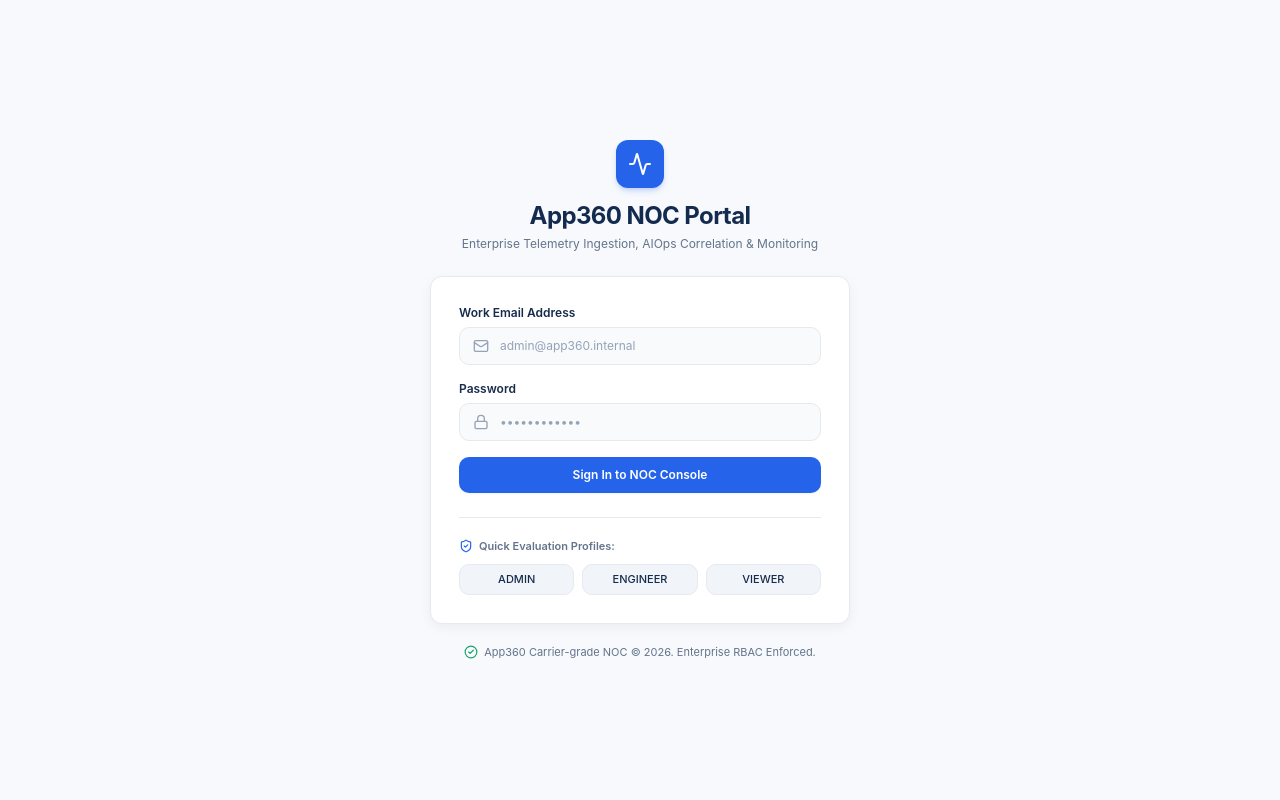
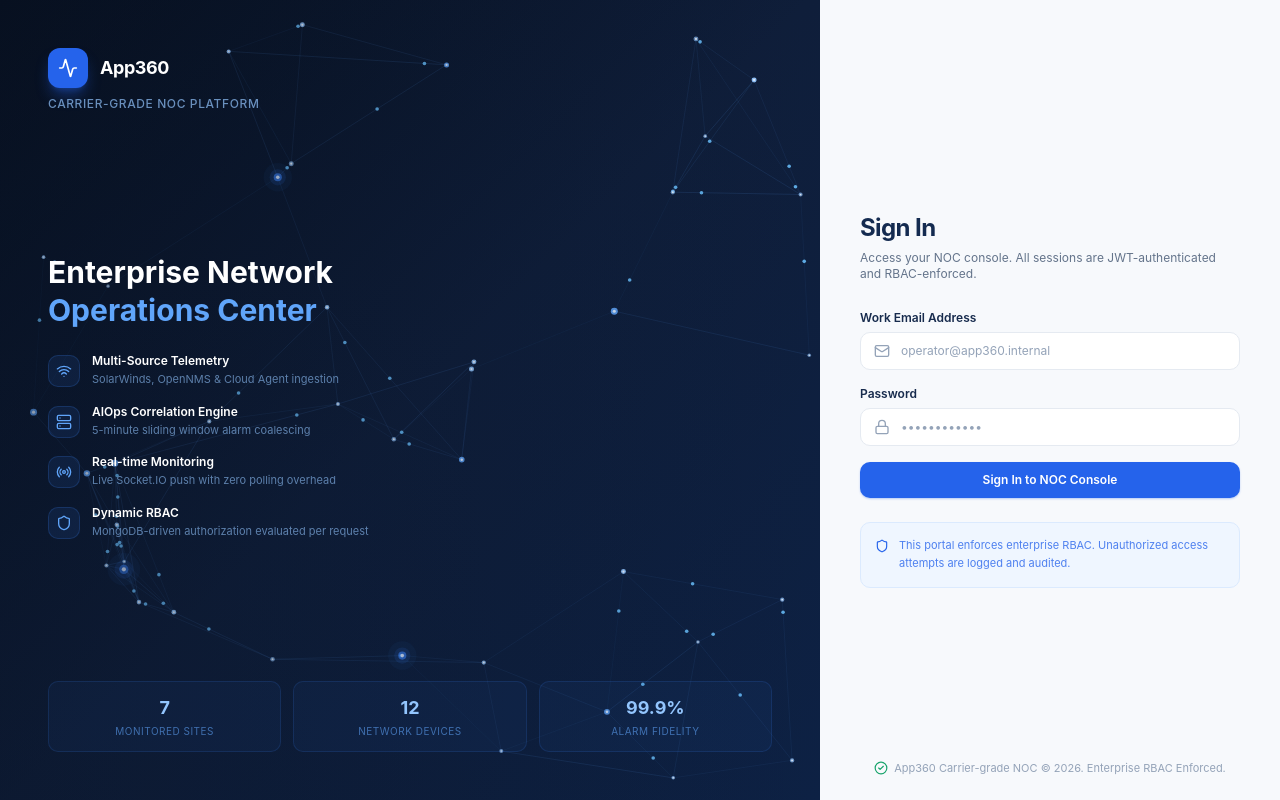
Before and after one commit to naveenxr/App360, a Next.js app in the folder frontend/: page /login in a window 1280 px wide. Built offline with nearby package versions, Linux system fonts and the light colour scheme; no server answers.

Commit message:
feat(login): remove quick eval profiles, add animated network topology background

```diff
--- a/frontend/src/app/login/page.tsx
+++ b/frontend/src/app/login/page.tsx
@@ -1,9 +1,195 @@
 'use client';
 
-import React, { useState, useEffect } from 'react';
+import React, { useState, useEffect, useRef } from 'react';
 import { useRouter } from 'next/navigation';
 import { useAuth } from '../../context/AuthContext';
-import { Activity, Lock, Mail, AlertCircle, Loader2, ShieldCheck, CheckCircle2 } from 'lucide-react';
+import { Activity, Lock, Mail, AlertCircle, Loader2, CheckCircle2, Shield, Wifi, Server, Radio } from 'lucide-react';
+
+// Animated network node for canvas background
+interface Node {
+  x: number;
+  y: number;
+  vx: number;
+  vy: number;
+  r: number;
+  alpha: number;
+  pulse: number;
+  pulseSpeed: number;
+  type: 'hub' | 'node' | 'endpoint';
+}
+
+interface Edge {
+  from: number;
+  to: number;
+  alpha: number;
+  active: boolean;
+  progress: number;
+  speed: number;
+}
+
+function NetworkCanvas() {
+  const canvasRef = useRef<HTMLCanvasElement>(null);
+
+  useEffect(() => {
+    const canvas = canvasRef.current;
+    if (!canvas) return;
+    const ctx = canvas.getContext('2d');
+    if (!ctx) return;
+
+    let animId: number;
+    let nodes: Node[] = [];
+    let edges: Edge[] = [];
+
+    const resize = () => {
+      canvas.width = canvas.offsetWidth;
+      canvas.height = canvas.offsetHeight;
+    };
+    resize();
+    window.addEventListener('resize', resize);
+
+    // Build the network
+    const initNetwork = () => {
+      nodes = [];
+      edges = [];
+      const count = Math.floor((canvas.width * canvas.height) / 14000);
+      const total = Math.max(18, Math.min(count, 40));
+
+      for (let i = 0; i < total; i++) {
+        const type: Node['type'] = i < 3 ? 'hub' : i < 10 ? 'node' : 'endpoint';
+        nodes.push({
+          x: Math.random() * canvas.width,
+          y: Math.random() * canvas.height,
+          vx: (Math.random() - 0.5) * 0.25,
+          vy: (Math.random() - 0.5) * 0.25,
+          r: type === 'hub' ? 5 : type === 'node' ? 3.5 : 2.5,
+          alpha: 0.6 + Math.random() * 0.4,
+          pulse: Math.random() * Math.PI * 2,
+          pulseSpeed: 0.02 + Math.random() * 0.025,
+          type
+        });
+      }
+
+      // Create edges between nearby nodes
+      const maxDist = canvas.width * 0.22;
+      for (let i = 0; i < nodes.length; i++) {
+        for (let j = i + 1; j < nodes.length; j++) {
+          const dx = nodes[i].x - nodes[j].x;
+          const dy = nodes[i].y - nodes[j].y;
+          const dist = Math.sqrt(dx * dx + dy * dy);
+          if (dist < maxDist) {
+            edges.push({
+              from: i,
+              to: j,
+              alpha: 0.08 + Math.random() * 0.14,
+              active: Math.random() < 0.25,
+              progress: Math.random(),
+              speed: 0.003 + Math.random() * 0.007
+            });
+          }
+        }
+      }
+    };
+    initNetwork();
+
+    const draw = () => {
+      ctx.clearRect(0, 0, canvas.width, canvas.height);
+
+      // Update + draw edges
+      for (const edge of edges) {
+        const a = nodes[edge.from];
+        const b = nodes[edge.to];
+        const dx = b.x - a.x;
+        const dy = b.y - a.y;
+
+        // Static edge line
+        ctx.beginPath();
+        ctx.moveTo(a.x, a.y);
+        ctx.lineTo(b.x, b.y);
+        ctx.strokeStyle = `rgba(96,165,250,${edge.alpha})`;
+        ctx.lineWidth = 0.6;
+        ctx.stroke();
+
+        // Data packet traveling along active edges
+        if (edge.active) {
+          edge.progress += edge.speed;
+          if (edge.progress > 1) {
+            edge.progress = 0;
+            edge.active = Math.random() < 0.7;
+          }
+          const px = a.x + dx * edge.progress;
+          const py = a.y + dy * edge.progress;
+          ctx.beginPath();
+          ctx.arc(px, py, 1.8, 0, Math.PI * 2);
+          ctx.fillStyle = 'rgba(99,179,237,0.95)';
+          ctx.fill();
+        } else if (Math.random() < 0.002) {
+          edge.active = true;
+        }
+      }
+
+      // Update + draw nodes
+      for (const node of nodes) {
+        node.x += node.vx;
+        node.y += node.vy;
+        node.pulse += node.pulseSpeed;
+
+        // Bounce off edges
+        if (node.x < 0 || node.x > canvas.width) node.vx *= -1;
+        if (node.y < 0 || node.y > canvas.height) node.vy *= -1;
+
+        const pulseFactor = 0.85 + 0.15 * Math.sin(node.pulse);
+        const baseColor =
+          node.type === 'hub'
+            ? '59,130,246'   // blue-500
+            : node.type === 'node'
+            ? '96,165,250'   // blue-400
+            : '147,197,253'; // blue-300
+
+        // Outer glow ring (hubs only)
+        if (node.type === 'hub') {
+          ctx.beginPath();
+          ctx.arc(node.x, node.y, node.r * 3.5 * pulseFactor, 0, Math.PI * 2);
+          ctx.fillStyle = `rgba(${baseColor},0.06)`;
+          ctx.fill();
+
+          ctx.beginPath();
+          ctx.arc(node.x, node.y, node.r * 2 * pulseFactor, 0, Math.PI * 2);
+          ctx.fillStyle = `rgba(${baseColor},0.14)`;
+          ctx.fill();
+        }
+
+        // Core dot
+        ctx.beginPath();
+        ctx.arc(node.x, node.y, node.r * pulseFactor, 0, Math.PI * 2);
+        ctx.fillStyle = `rgba(${baseColor},${node.alpha})`;
+        ctx.fill();
+
+        // Bright center highlight
+        ctx.beginPath();
+        ctx.arc(node.x, node.y, node.r * 0.45 * pulseFactor, 0, Math.PI * 2);
+        ctx.fillStyle = `rgba(255,255,255,0.75)`;
+        ctx.fill();
+      }
+
+      animId = requestAnimationFrame(draw);
+    };
+
+    draw();
+
+    return () => {
+      cancelAnimationFrame(animId);
+      window.removeEventListener('resize', resize);
+    };
+  }, []);
+
+  return (
+    <canvas
+      ref={canvasRef}
+      className="absolute inset-0 w-full h-full"
+      style={{ display: 'block' }}
+    />
+  );
+}
 
 export default function LoginPage() {
   const router = useRouter();
@@ -13,10 +199,6 @@ export default function LoginPage() {
   const [password, setPassword] = useState('');
   const [error, setError] = useState<string | null>(null);
   const [isSubmitting, setIsSubmitting] = useState(false);
-
-  const showDevCredentials =
-    process.env.NODE_ENV !== 'production' ||
-    process.env.NEXT_PUBLIC_ENABLE_DEMO_LOGIN === 'true';
 
   useEffect(() => {
     if (!authLoading && isAuthenticated) {
@@ -47,49 +229,124 @@ export default function LoginPage() {
     }
   };
 
-  const handleQuickLogin = (userEmail: string, userPass: string) => {
-    setEmail(userEmail);
-    setPassword(userPass);
-    setError(null);
-  };
+  return (
+    <div className="min-h-screen flex" style={{ background: '#0B1526' }}>
 
-  return (
-    <div className="min-h-screen bg-[#F7F9FC] flex flex-col justify-center items-center p-4 text-[#172B4D] selection:bg-[#2563EB] selection:text-white">
-      <div className="w-full max-w-[420px]">
-        {/* Brand Header */}
-        <div className="text-center mb-6">
-          <div className="inline-flex items-center justify-center w-12 h-12 rounded-xl bg-[#2563EB] text-white shadow-md shadow-[#2563EB]/20 mb-3">
-            <Activity className="w-6 h-6" />
+      {/* ── LEFT PANEL: animated network canvas ── */}
+      <div className="hidden lg:flex lg:flex-1 relative overflow-hidden flex-col justify-between p-12"
+        style={{
+          background: 'linear-gradient(135deg, #071020 0%, #0F1E3A 50%, #0D2144 100%)'
+        }}
+      >
+        {/* Animated canvas */}
+        <NetworkCanvas />
+
+        {/* Gradient overlay so text stays readable */}
+        <div className="absolute inset-0"
+          style={{
+            background: 'linear-gradient(to right, rgba(7,16,32,0.35) 0%, rgba(7,16,32,0.0) 100%)'
+          }}
+        />
+
+        {/* Top brand mark */}
+        <div className="relative z-10">
+          <div className="flex items-center gap-3 mb-2">
+            <div className="w-10 h-10 rounded-xl bg-[#2563EB] flex items-center justify-center shadow-lg shadow-blue-600/40">
+              <Activity className="w-5 h-5 text-white" />
+            </div>
+            <span className="text-white font-bold text-lg tracking-tight">App360</span>
           </div>
-          <h1 className="text-2xl font-bold text-[#142B50] tracking-tight">App360 NOC Portal</h1>
-          <p className="text-xs text-[#64748B] mt-1">
-            Enterprise Telemetry Ingestion, AIOps Correlation & Monitoring
+          <p className="text-blue-300/70 text-xs font-medium tracking-wider uppercase">
+            Carrier-grade NOC Platform
           </p>
         </div>
 
-        {/* Login Card */}
-        <div className="bg-white border border-[#E5EAF1] rounded-xl p-7 shadow-[0_4px_12px_rgba(0,0,0,0.05)]">
+        {/* Centre feature badges */}
+        <div className="relative z-10 space-y-4">
+          <h2 className="text-white text-3xl font-bold leading-tight mb-6">
+            Enterprise Network<br />
+            <span className="text-blue-400">Operations Center</span>
+          </h2>
+
+          {[
+            { icon: <Wifi className="w-4 h-4" />, title: 'Multi-Source Telemetry', desc: 'SolarWinds, OpenNMS & Cloud Agent ingestion' },
+            { icon: <Server className="w-4 h-4" />, title: 'AIOps Correlation Engine', desc: '5-minute sliding window alarm coalescing' },
+            { icon: <Radio className="w-4 h-4" />, title: 'Real-time Monitoring', desc: 'Live Socket.IO push with zero polling overhead' },
+            { icon: <Shield className="w-4 h-4" />, title: 'Dynamic RBAC', desc: 'MongoDB-driven authorization evaluated per request' },
+          ].map((f, i) => (
+            <div key={i} className="flex items-start gap-3 group">
+              <div className="mt-0.5 w-8 h-8 rounded-lg bg-blue-500/10 border border-blue-500/20 flex items-center justify-center text-blue-400 group-hover:bg-blue-500/20 transition-colors shrink-0">
+                {f.icon}
+              </div>
+              <div>
+                <p className="text-white text-xs font-semibold">{f.title}</p>
+                <p className="text-blue-300/60 text-[11px] mt-0.5">{f.desc}</p>
+              </div>
+            </div>
+          ))}
+        </div>
+
+        {/* Bottom stats strip */}
+        <div className="relative z-10 grid grid-cols-3 gap-3">
+          {[
+            { label: 'Monitored Sites', value: '7' },
+            { label: 'Network Devices', value: '12' },
+            { label: 'Alarm Fidelity', value: '99.9%' },
+          ].map((s, i) => (
+            <div key={i} className="rounded-lg border border-blue-500/15 bg-blue-500/5 p-3 text-center">
+              <p className="text-blue-300 font-bold text-lg">{s.value}</p>
+              <p className="text-blue-400/60 text-[10px] mt-0.5 uppercase tracking-wider">{s.label}</p>
+            </div>
+          ))}
+        </div>
+      </div>
+
+      {/* ── RIGHT PANEL: login form ── */}
+      <div className="flex-1 lg:max-w-[460px] flex flex-col justify-center items-center p-8 relative"
+        style={{ background: '#F7F9FC' }}
+      >
+        {/* Mobile brand (hidden on lg) */}
+        <div className="lg:hidden mb-8 text-center">
+          <div className="inline-flex items-center justify-center w-12 h-12 rounded-xl bg-[#2563EB] text-white shadow-md mb-3">
+            <Activity className="w-6 h-6" />
+          </div>
+          <h1 className="text-xl font-bold text-[#142B50]">App360 NOC Portal</h1>
+          <p className="text-xs text-[#64748B] mt-1">Enterprise Telemetry Ingestion, AIOps Correlation & Monitoring</p>
+        </div>
+
+        <div className="w-full max-w-[380px]">
+          {/* Heading */}
+          <div className="mb-7">
+            <h2 className="text-2xl font-bold text-[#142B50] tracking-tight">Sign In</h2>
+            <p className="text-xs text-[#64748B] mt-1.5">
+              Access your NOC console. All sessions are JWT-authenticated and RBAC-enforced.
+            </p>
+          </div>
+
+          {/* Error banner */}
           {error && (
-            <div className="mb-5 p-3 rounded-lg bg-[#FEF2F2] border border-[#FECACA] text-[#DC4545] text-xs flex items-center gap-2.5">
-              <AlertCircle className="w-4 h-4 shrink-0 text-[#DC4545]" />
+            <div className="mb-5 p-3.5 rounded-lg bg-[#FEF2F2] border border-[#FECACA] text-[#DC4545] text-xs flex items-center gap-2.5">
+              <AlertCircle className="w-4 h-4 shrink-0" />
               <span>{error}</span>
             </div>
           )}
 
+          {/* Form */}
           <form onSubmit={handleSubmit} className="space-y-4">
             <div>
               <label className="block text-xs font-semibold text-[#172B4D] mb-1.5">
                 Work Email Address
               </label>
               <div className="relative">
-                <Mail className="w-4 h-4 text-[#94A3B8] absolute left-3.5 top-1/2 -translate-y-1/2" />
+                <Mail className="w-4 h-4 text-[#94A3B8] absolute left-3.5 top-1/2 -translate-y-1/2 pointer-events-none" />
                 <input
                   type="email"
                   value={email}
                   onChange={(e) => setEmail(e.target.value)}
-                  placeholder="admin@app360.internal"
+                  placeholder="operator@app360.internal"
                   required
-                  className="w-full pl-10 pr-3.5 py-2.5 rounded-lg bg-[#F8FAFC] border border-[#E5EAF1] text-xs text-[#172B4D] placeholder-[#94A3B8] focus:outline-none focus:border-[#2563EB] focus:bg-white focus:ring-2 focus:ring-[#2563EB]/10 transition-all"
+                  autoComplete="email"
+                  className="w-full pl-10 pr-3.5 py-2.5 rounded-lg bg-white border border-[#E5EAF1] text-xs text-[#172B4D] placeholder-[#94A3B8] focus:outline-none focus:border-[#2563EB] focus:ring-2 focus:ring-[#2563EB]/10 transition-all shadow-xs"
                 />
               </div>
             </div>
@@ -97,14 +354,15 @@ export default function LoginPage() {
             <div>
               <label className="block text-xs font-semibold text-[#172B4D] mb-1.5">Password</label>
               <div className="relative">
-                <Lock className="w-4 h-4 text-[#94A3B8] absolute left-3.5 top-1/2 -translate-y-1/2" />
+                <Lock className="w-4 h-4 text-[#94A3B8] absolute left-3.5 top-1/2 -translate-y-1/2 pointer-events-none" />
                 <input
                   type="password"
                   value={password}
                   onChange={(e) => setPassword(e.target.value)}
                   placeholder="••••••••••••"
                   required
-                  className="w-full pl-10 pr-3.5 py-2.5 rounded-lg bg-[#F8FAFC] border border-[#E5EAF1] text-xs text-[#172B4D] placeholder-[#94A3B8] focus:outline-none focus:border-[#2563EB] focus:bg-white focus:ring-2 focus:ring-[#2563EB]/10 transition-all"
+                  autoComplete="current-password"
+                  className="w-full pl-10 pr-3.5 py-2.5 rounded-lg bg-white border border-[#E5EAF1] text-xs text-[#172B4D] placeholder-[#94A3B8] focus:outline-none focus:border-[#2563EB] focus:ring-2 focus:ring-[#2563EB]/10 transition-all shadow-xs"
                 />
               </div>
             </div>
@@ -112,7 +370,7 @@ export default function LoginPage() {
             <button
               type="submit"
               disabled={isSubmitting}
-              className="w-full py-2.5 mt-2 rounded-lg bg-[#2563EB] hover:bg-[#1D4ED8] text-white text-xs font-semibold shadow-sm hover:shadow transition-all flex items-center justify-center gap-2 disabled:opacity-50 disabled:cursor-not-allowed"
+              className="w-full py-2.5 mt-1 rounded-lg bg-[#2563EB] hover:bg-[#1D4ED8] active:scale-[0.98] text-white text-xs font-semibold shadow-sm shadow-blue-600/30 hover:shadow-blue-600/50 transition-all flex items-center justify-center gap-2 disabled:opacity-50 disabled:cursor-not-allowed"
             >
               {isSubmitting ? (
                 <>
@@ -125,42 +383,17 @@ export default function LoginPage() {
             </button>
           </form>
 
-          {/* Quick Demo Credentials */}
-          {showDevCredentials && (
-            <div className="mt-6 pt-5 border-t border-[#E5EAF1]">
-              <div className="flex items-center gap-1.5 text-[11px] font-semibold text-[#64748B] mb-2.5">
-                <ShieldCheck className="w-3.5 h-3.5 text-[#2563EB]" />
-                <span>Quick Evaluation Profiles:</span>
-              </div>
-              <div className="grid grid-cols-3 gap-2 text-[11px]">
-                <button
-                  type="button"
-                  onClick={() => handleQuickLogin('admin@app360.internal', 'Admin@360!')}
-                  className="py-1.5 px-2 rounded-lg bg-[#F1F5F9] hover:bg-[#EFF6FF] text-[#172B4D] hover:text-[#2563EB] text-center font-medium border border-[#E5EAF1] hover:border-[#BFDBFE] transition-colors"
-                >
-                  ADMIN
-                </button>
-                <button
-                  type="button"
-                  onClick={() => handleQuickLogin('engineer.test@app360.internal', 'Password123!')}
-                  className="py-1.5 px-2 rounded-lg bg-[#F1F5F9] hover:bg-[#EFF6FF] text-[#172B4D] hover:text-[#2563EB] text-center font-medium border border-[#E5EAF1] hover:border-[#BFDBFE] transition-colors"
-                >
-                  ENGINEER
-                </button>
-                <button
-                  type="button"
-                  onClick={() => handleQuickLogin('viewer.test@app360.internal', 'Password123!')}
-                  className="py-1.5 px-2 rounded-lg bg-[#F1F5F9] hover:bg-[#EFF6FF] text-[#172B4D] hover:text-[#2563EB] text-center font-medium border border-[#E5EAF1] hover:border-[#BFDBFE] transition-colors"
-                >
-                  VIEWER
-                </button>
-              </div>
-            </div>
-          )}
+          {/* Security notice */}
+          <div className="mt-6 p-3.5 rounded-lg bg-blue-50 border border-blue-100 flex items-start gap-2.5">
+            <Shield className="w-3.5 h-3.5 text-[#2563EB] mt-0.5 shrink-0" />
+            <p className="text-[11px] text-[#2563EB]/80 leading-relaxed">
+              This portal enforces enterprise RBAC. Unauthorized access attempts are logged and audited.
+            </p>
+          </div>
         </div>
 
         {/* Footer */}
-        <div className="text-center text-[11px] text-[#64748B] mt-5 flex items-center justify-center gap-1.5">
+        <div className="absolute bottom-6 text-center text-[11px] text-[#94A3B8] flex items-center gap-1.5">
           <CheckCircle2 className="w-3.5 h-3.5 text-[#16A36A]" />
           <span>App360 Carrier-grade NOC &copy; 2026. Enterprise RBAC Enforced.</span>
         </div>
```
